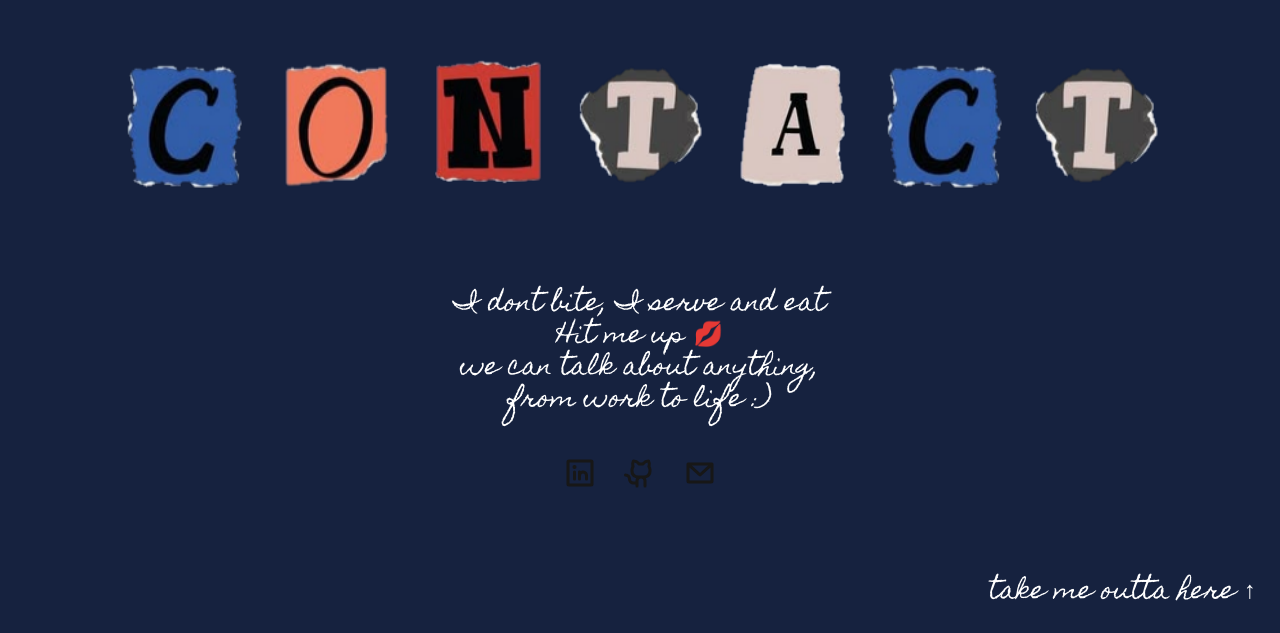
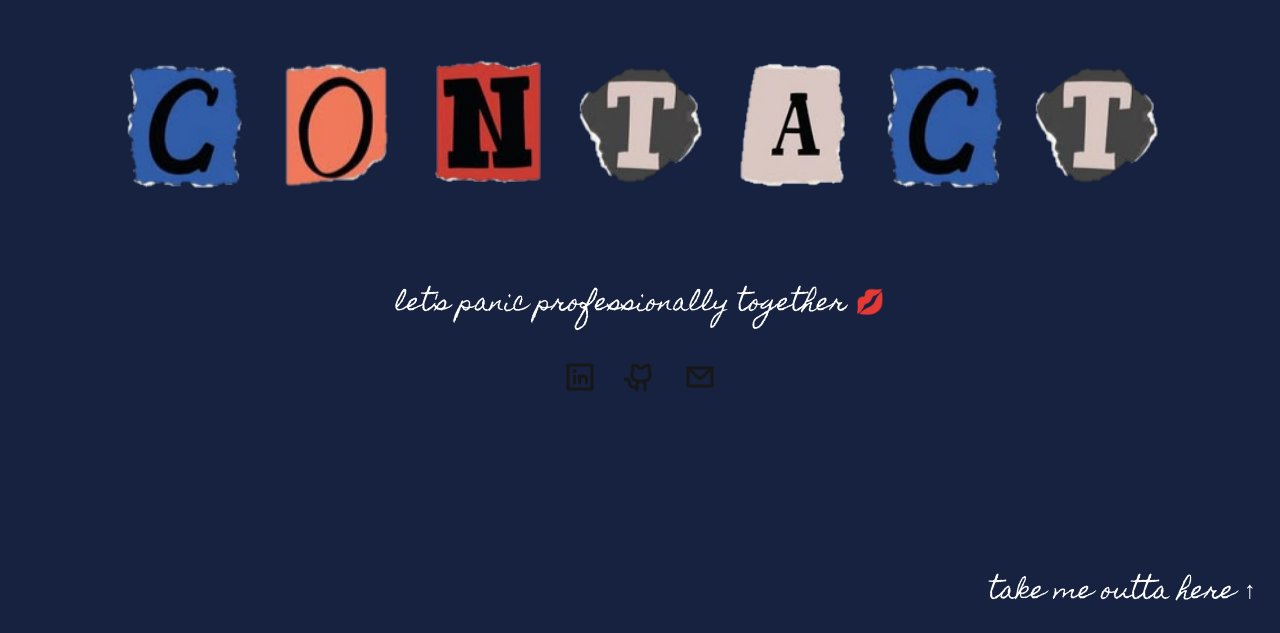
Before and after one commit to mayooooori/prof, a Next.js app: page / in a window 1280 px wide. Shown: the part 6551-7184 px from the top of the page. Built offline with nearby package versions, Linux system fonts and the light colour scheme.

Commit message:
copy(contact): replace the contact blurb with one line

```diff
--- a/src/components/contact.tsx
+++ b/src/components/contact.tsx
@@ -19,10 +19,7 @@ export default function Contact() {
       </div>
       <div className='flex flex-col items-center mt-10 px-6'>
         <p className='font-handwritten text-white text-xl sm:text-2xl leading-relaxed text-center'>
-          I dont bite, I serve and eat <br />
-          Hit me up 💋 <br />
-          we can talk about anything, <br />
-          from work to life :) <br />
+          let&apos;s panic professionally together 💋
         </p>
         <div className='flex flex-row gap-7 mt-10'>
           <a href={linkedin} target='_blank' rel='noopener noreferrer' aria-label='LinkedIn' className='hover:opacity-70 transition-opacity'>
```
